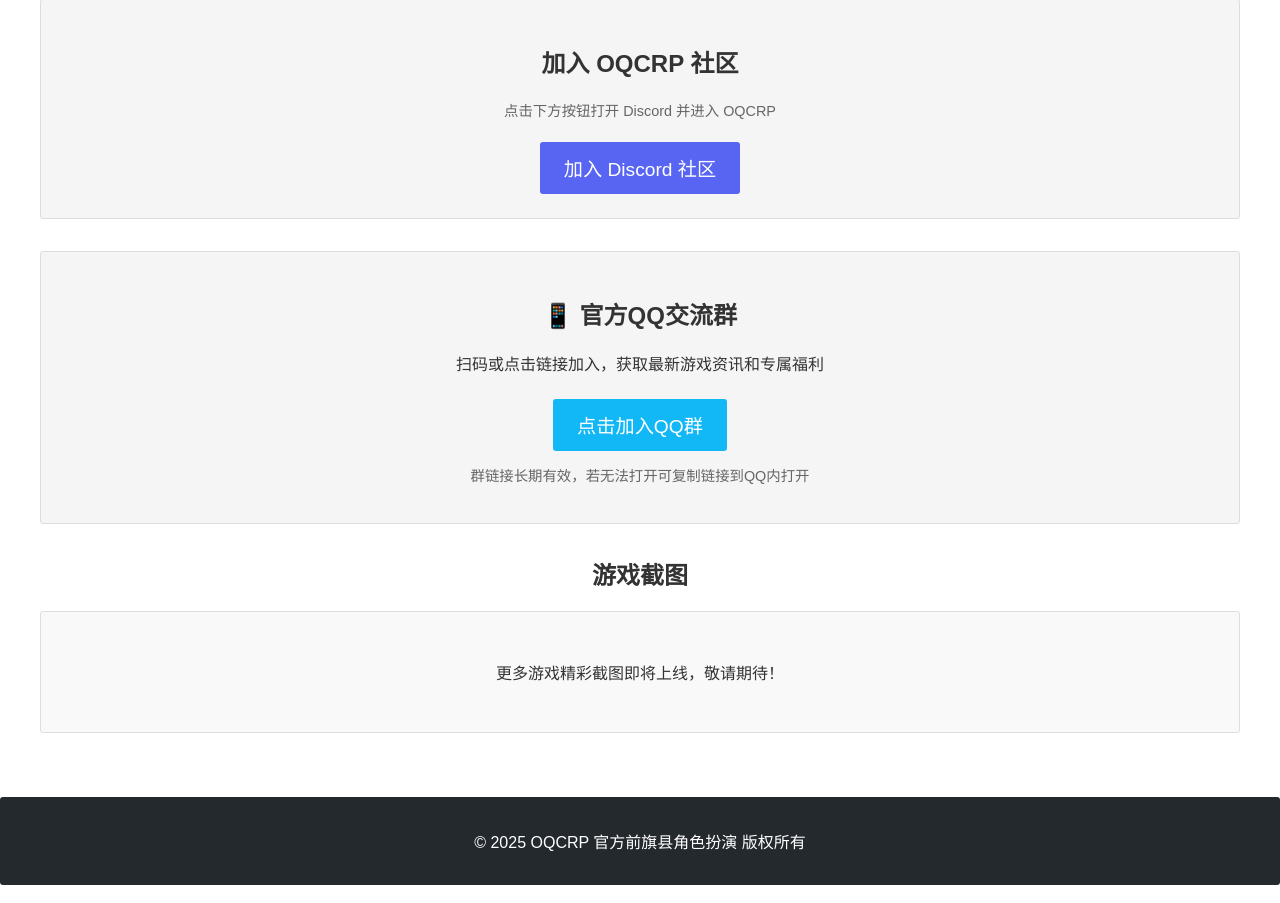
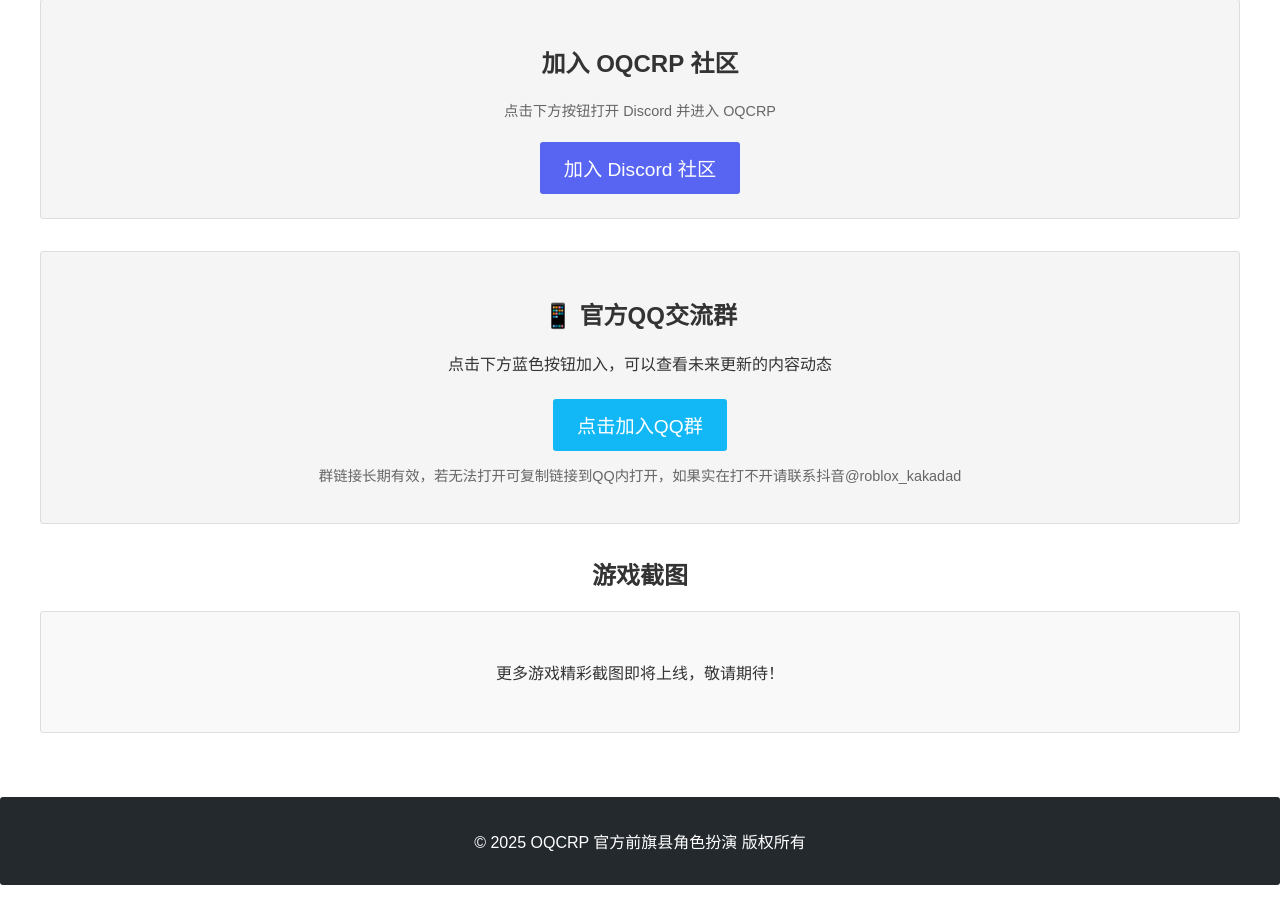
Before and after one commit to oqcrp/oqcrp.github.io, a plain HTML site: page index.html in a window 1280 px wide. Shown: the part 1535-2438 px from the top of the page. Drawn offline with Linux system fonts and the light colour scheme.

Commit message:
Update index.html

```diff
--- a/index.html
+++ b/index.html
@@ -246,11 +246,11 @@
 
         <div class="qq-group-section">
             <h2 id="qq-title">📱 官方QQ交流群</h2>
-            <p id="qq-desc">扫码或点击链接加入，获取最新游戏资讯和专属福利</p>
+            <p id="qq-desc">点击下方蓝色按钮加入，可以查看未来更新的内容动态</p>
             <a href="https://qm.qq.com/q/pncyw1Mwhi" class="qq-group-btn" id="qq-btn" target="_blank">
                 点击加入QQ群
             </a>
-            <p class="qq-group-tip" id="qq-tip">群链接长期有效，若无法打开可复制链接到QQ内打开</p>
+            <p class="qq-group-tip" id="qq-tip">群链接长期有效，若无法打开可复制链接到QQ内打开，如果实在打不开请联系抖音@roblox_kakadad</p>
         </div>
 
         <div class="screenshots">
@@ -406,7 +406,7 @@
                 ko: "Discord 커뮤니티에 가입",
                 es: "Únete a la Comunidad de Discord"
             },
-            // QQ 区域
+            // QQ 区域 - 更新部分
             qqTitle: {
                 zh: "📱 官方QQ交流群",
                 en: "📱 Official QQ Group",
@@ -415,11 +415,11 @@
                 es: "📱 Grupo Oficial de QQ"
             },
             qqDesc: {
-                zh: "扫码或点击链接加入，获取最新游戏资讯和专属福利",
-                en: "Scan the code or click the link to join, get the latest game information and exclusive benefits.",
-                ja: "QRコードをスキャンするかリンクをクリックして参加し、最新のゲーム情報と限定特典を入手してください。",
-                ko: "QR 코드를 스캔하거나 링크를 클릭하여 가입하고 최신 게임 정보와 독점 혜택을 받으세요.",
-                es: "Escanee el código QR o haga clic en el enlace para unirse, obtenga la información del juego más reciente y beneficios exclusivos."
+                zh: "点击下方蓝色按钮加入，可以查看未来更新的内容动态",
+                en: "Click the blue button below to join and view future update content and developments",
+                ja: "下の青色のボタンをクリックして参加し、将来の更新内容と動向を確認できます",
+                ko: "아래 파란색 버튼을 클릭하여 가입하고 향후 업데이트 내용과 동향을 확인할 수 있습니다",
+                es: "Haga clic en el botón azul de abajo para unirse y ver el contenido y desarrollos de futuras actualizaciones"
             },
             qqBtn: {
                 zh: "点击加入QQ群",
@@ -429,11 +429,11 @@
                 es: "Únete al Grupo de QQ Ahora"
             },
             qqTip: {
-                zh: "群链接长期有效，若无法打开可复制链接到QQ内打开",
-                en: "The group link is valid for a long time. If it cannot be opened, you can copy the link and open it in QQ.",
-                ja: "グループリンクは長期有効です。開けない場合はリンクをコピーしてQQで開いてください。",
-                ko: "그룹 링크는 장기간 유효합니다. 열리지 않는 경우 링크를 복사하여 QQ에서 열어주세요.",
-                es: "El enlace del grupo es válido por mucho tiempo. Si no se puede abrir, puede copiar el enlace y abrirlo en QQ."
+                zh: "群链接长期有效，若无法打开可复制链接到QQ内打开，如果实在打不开请联系抖音@roblox_kakadad",
+                en: "The group link is valid for a long time. If it cannot be opened, you can copy the link and open it in QQ. If it still doesn't work, please contact Douyin @roblox_kakadad",
+                ja: "グループリンクは長期有効です。開けない場合はリンクをコピーしてQQで開いてください。それでも開けない場合は、Douyinの@roblox_kakadadにご連絡ください",
+                ko: "그룹 링크는 장기간 유효합니다. 열리지 않는 경우 링크를 복사하여 QQ에서 열어주세요. 그래도 열리지 않으면 Douyin @roblox_kakadad에 문의하세요",
+                es: "El enlace del grupo es válido por mucho tiempo. Si no se puede abrir, puede copiar el enlace y abrirlo en QQ. Si aún no funciona, comuníquese con Douyin @roblox_kakadad"
             },
             // 截图区域
             screenshotTitle: {
```
